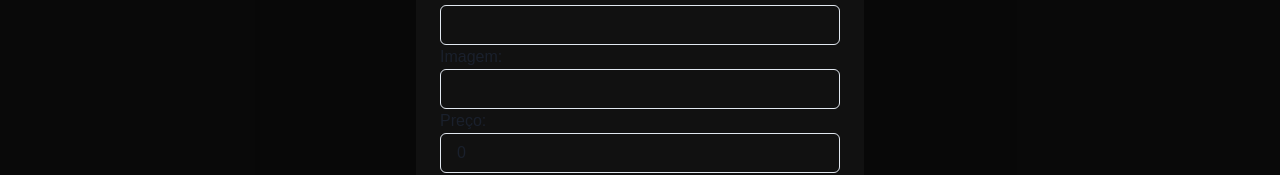
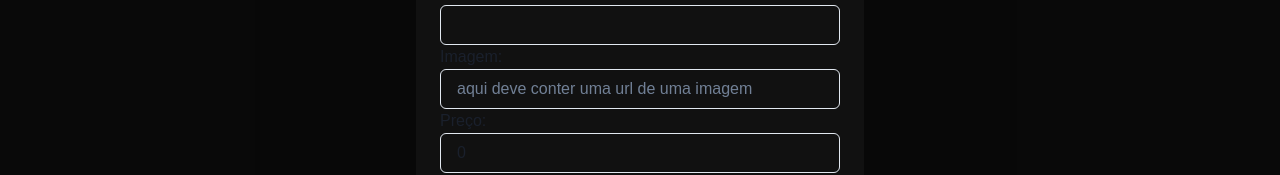
Before and after one commit to wess-os/project_next_nest_mongo, a Next.js app in the folder client/: page / in a window 1280 px wide. Both pictures are taken after a click on the button 1082 px from the left and 104 px from the top of the page. Shown: the part 153-328 px from the top of the page. Built offline with nearby package versions, Linux system fonts and the light colour scheme; no server answers.

Commit message:
style: placeholdes added on the field image

```diff
--- a/client/app/components/ModalForm.tsx
+++ b/client/app/components/ModalForm.tsx
@@ -28,7 +28,7 @@ const ModalForm: React.FC<ModalFormProps> = ({ isOpen, onClose, modalName, setMo
                     <Text>Nome:</Text>
                     <Input value={modalName} onChange={(e) => setModalName(e.target.value)} />
                     <Text>Imagem:</Text>
-                    <Input value={modalImage} onChange={(e) => setModalImage(e.target.value)} />
+                    <Input value={modalImage} onChange={(e) => setModalImage(e.target.value)} placeholder='aqui deve conter uma url de uma imagem'/>
                     <Text>Preço:</Text>
                     <Input value={modalPrice} type="number" onChange={(e) => setModalPrice(Number(e.target.value))} />
                     <Text>Float:</Text>
```
